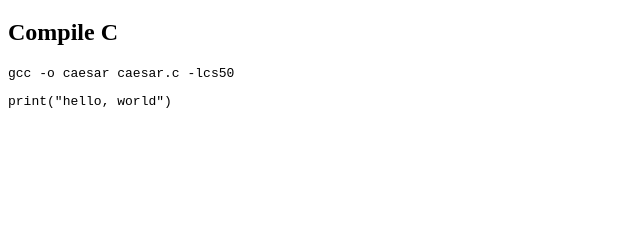
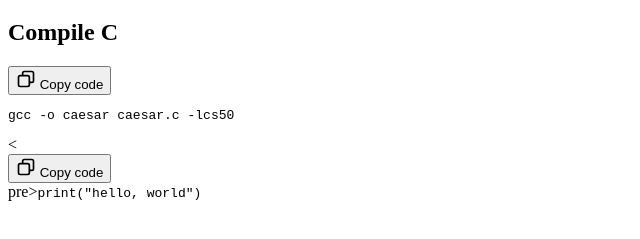
Before and after one commit to alie8096/my-command, a plain HTML site: page index.html in a window 1280 px wide. Shown: the part 61-300 px from the top of the page, without its empty margins (0-640 px from the left). Drawn offline with Linux system fonts and the light colour scheme.

Commit message:
Update index.html

```diff
--- a/index.html
+++ b/index.html
@@ -16,9 +16,23 @@
         <div class="content">
             <h1>my-command</h1>
 <h2>Compile C</h2>
-<div class="codehilite"><pre><span></span><code>gcc<span class="w"> </span>-o<span class="w"> </span>caesar<span class="w"> </span>caesar.c<span class="w"> </span>-lcs50
+<div class="codehilite">
+            <div class="code-info">
+            <button class="copy-icon">
+                <svg xmlns="http://www.w3.org/2000/svg" width="20" height="20" fill="none" viewBox="0 0 24 24" class="icon-sm"><path fill="currentColor" fill-rule="evenodd" d="M7 5a3 3 0 0 1 3-3h9a3 3 0 0 1 3 3v9a3 3 0 0 1-3 3h-2v2a3 3 0 0 1-3 3H5a3 3 0 0 1-3-3v-9a3 3 0 0 1 3-3h2zm2 2h5a3 3 0 0 1 3 3v5h2a1 1 0 0 0 1-1V5a1 1 0 0 0-1-1h-9a1 1 0 0 0-1 1zM5 9a1 1 0 0 0-1 1v9a1 1 0 0 0 1 1h9a1 1 0 0 0 1-1v-9a1 1 0 0 0-1-1z" clip-rule="evenodd"></path></svg>
+                <span>Copy code</span>
+            </button>
+        </div>
+    <pre><span></span><code>gcc<span class="w"> </span>-o<span class="w"> </span>caesar<span class="w"> </span>caesar.c<span class="w"> </span>-lcs50
 </code></pre></div>
-<div class="codehilite"><pre><span></span><code><span class="nb">print</span><span class="p">(</span><span class="s2">"hello, world"</span><span class="p">)</span>
+<div class="codehilite"><
+                                    <div class="code-info">
+            <button class="copy-icon">
+                <svg xmlns="http://www.w3.org/2000/svg" width="20" height="20" fill="none" viewBox="0 0 24 24" class="icon-sm"><path fill="currentColor" fill-rule="evenodd" d="M7 5a3 3 0 0 1 3-3h9a3 3 0 0 1 3 3v9a3 3 0 0 1-3 3h-2v2a3 3 0 0 1-3 3H5a3 3 0 0 1-3-3v-9a3 3 0 0 1 3-3h2zm2 2h5a3 3 0 0 1 3 3v5h2a1 1 0 0 0 1-1V5a1 1 0 0 0-1-1h-9a1 1 0 0 0-1 1zM5 9a1 1 0 0 0-1 1v9a1 1 0 0 0 1 1h9a1 1 0 0 0 1-1v-9a1 1 0 0 0-1-1z" clip-rule="evenodd"></path></svg>
+                <span>Copy code</span>
+            </button>
+        </div>
+                            pre><span></span><code><span class="nb">print</span><span class="p">(</span><span class="s2">"hello, world"</span><span class="p">)</span>
 </code></pre></div>
         </div>
     </div>
```
